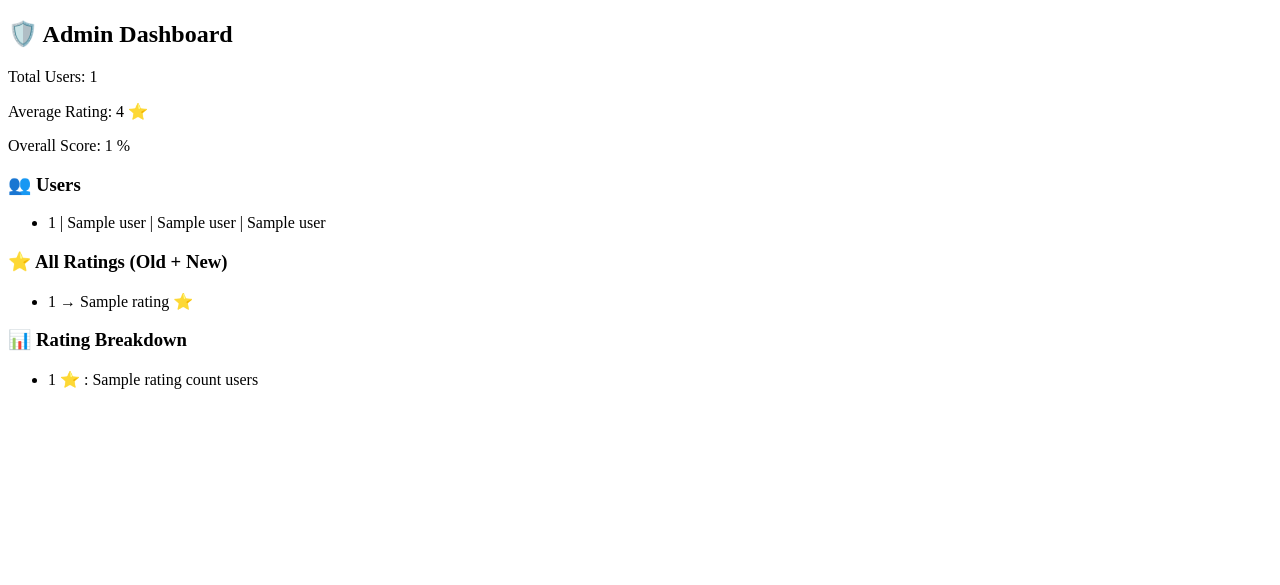
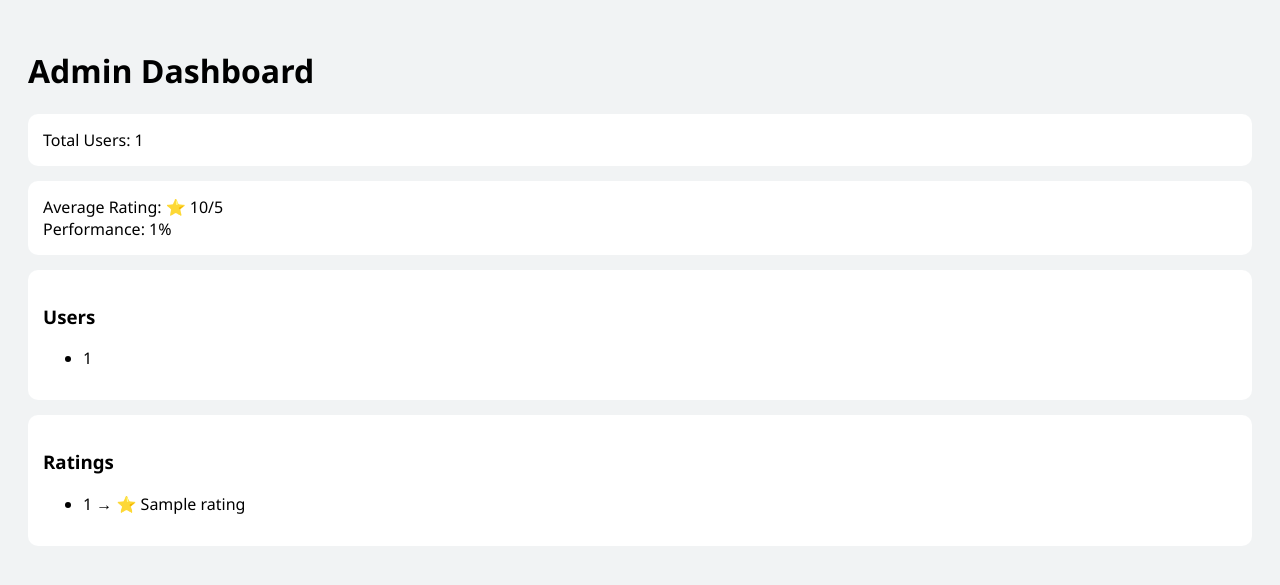
Before and after one commit to duniaparnasomarouthu-creator/quickshare, a Flask app: template templates/admin.html in a window 1280 px wide. Shown: the top 585 px of the page. Run offline with Flask 3, Linux system fonts and the light colour scheme; the template is opened without the code that fills it: most values are stand-ins (such as "Sample title", 1, 10 or a date in 2020).

Commit message:
Update admin.html

```diff
--- a/templates/admin.html
+++ b/templates/admin.html
@@ -1,36 +1,39 @@
 <!DOCTYPE html>
 <html>
 <head>
-    <title>Admin Dashboard</title>
+<style>
+body {font-family:Segoe UI;background:#f1f3f4;padding:20px;}
+.card {background:white;padding:15px;margin-bottom:15px;border-radius:10px;}
+</style>
 </head>
 <body>
 
-<h2>🛡️ Admin Dashboard</h2>
+<h1>Admin Dashboard</h1>
 
-<p>Total Users: {{ total_users }}</p>
-<p>Average Rating: {{ avg_rating }} ⭐</p>
-<p>Overall Score: {{ rating_percent }} %</p>
+<div class="card">Total Users: {{ total_users }}</div>
 
-<h3>👥 Users</h3>
+<div class="card">
+Average Rating: ⭐ {{ avg }}/5
+<br>Performance: {{ percent }}%
+</div>
+
+<div class="card">
+<h3>Users</h3>
 <ul>
 {% for u in users %}
-    <li>{{ u[0] }} | {{ u[1] }} | {{ u[2] }} | {{ u[3] }}</li>
+<li>{{u[0]}}</li>
 {% endfor %}
 </ul>
+</div>
 
-<h3>⭐ All Ratings (Old + New)</h3>
+<div class="card">
+<h3>Ratings</h3>
 <ul>
 {% for r in ratings %}
-    <li>{{ r[0] }} → {{ r[1] }} ⭐</li>
+<li>{{r[0]}} → ⭐ {{r[1]}}</li>
 {% endfor %}
 </ul>
-
-<h3>📊 Rating Breakdown</h3>
-<ul>
-{% for r in rating_counts %}
-    <li>{{ r[0] }} ⭐ : {{ r[1] }} users</li>
-{% endfor %}
-</ul>
+</div>
 
 </body>
 </html>
```
